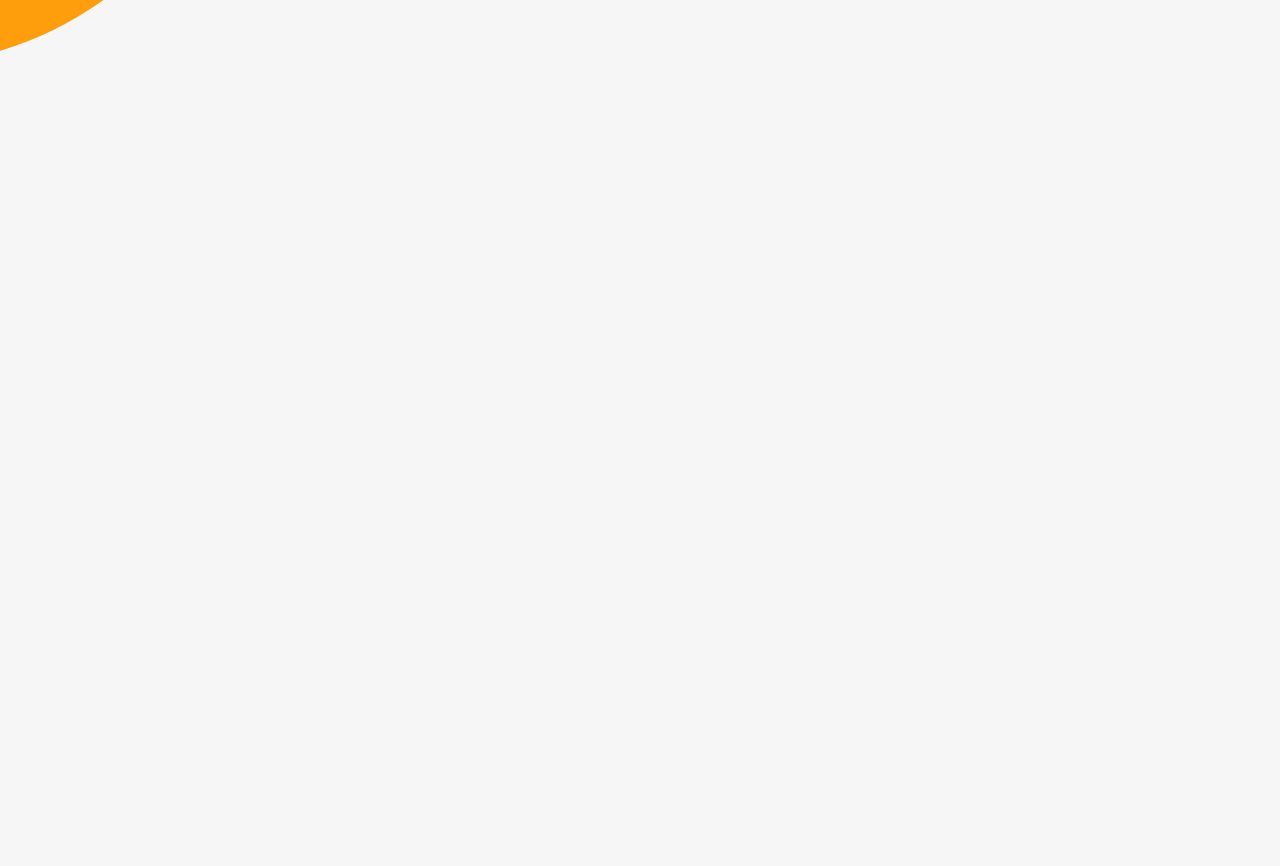
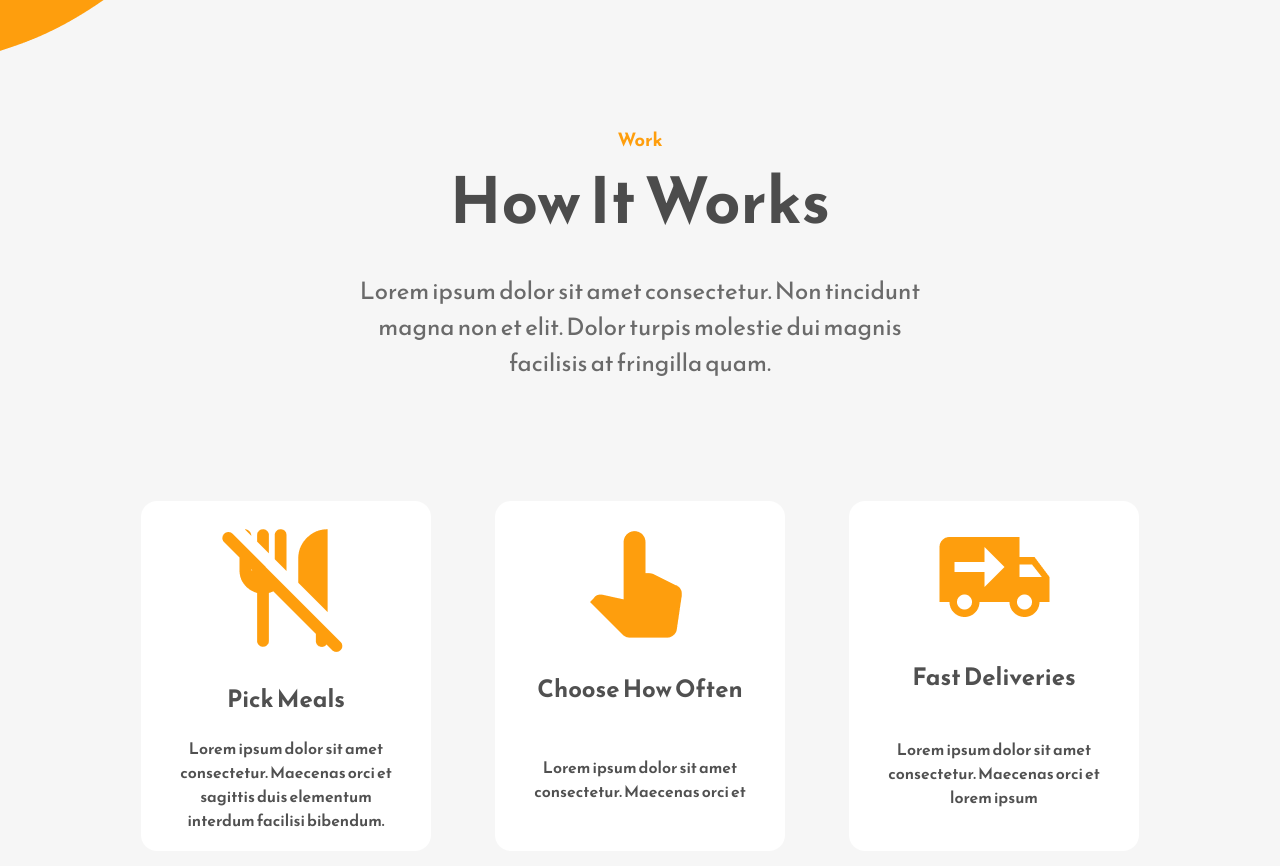
Before and after one commit to Abdelrahman5243/Restaurant-Landing-Page, a React (Create React App) app: page / in a window 1280 px wide. Shown: the part 1820-2686 px from the top of the page. Before the commit the page ends 1895 px from the top, so only its background shows below. Built offline with nearby package versions, Linux system fonts and the light colour scheme.

Commit message:
add Work section

```diff
--- a/src/App.js
+++ b/src/App.js
@@ -1,12 +1,17 @@
 import './App.css';
 import Home from './Components/Home';
 import About from './Components/About';
+import Work from './Components/Work';
+
+
 
 function App() {
   return (
     <div className="App">
 <Home/>
 <About/>
+<Work/>
+
     </div>
   );
 }
--- /dev/null
+++ b/src/Components/Work.js
@@ -0,0 +1,49 @@
+import React from "react";
+import PickMeals from "../Assets/pick-meals-image.png";
+import ChooseMeals from "../Assets/choose-image.png";
+import DeliveryMeals from "../Assets/delivery-image.png";
+
+const Work = () => {
+  const workInfoData = [
+    {
+      image: PickMeals,
+      title: "Pick Meals",
+      text: "Lorem ipsum dolor sit amet consectetur. Maecenas orci et sagittis duis elementum interdum facilisi bibendum.",
+    },
+    {
+      image: ChooseMeals,
+      title: "Choose How Often",
+      text: "Lorem ipsum dolor sit amet consectetur. Maecenas orci et ",
+    },
+    {
+      image: DeliveryMeals,
+      title: "Fast Deliveries",
+      text: "Lorem ipsum dolor sit amet consectetur. Maecenas orci et lorem ipsum",
+    },
+  ];
+  return (
+    <div className="work-section-wrapper">
+      <div className="work-section-top">
+        <p className="primary-subheading">Work</p>
+        <h1 className="primary-heading">How It Works</h1>
+        <p className="primary-text">
+          Lorem ipsum dolor sit amet consectetur. Non tincidunt magna non et
+          elit. Dolor turpis molestie dui magnis facilisis at fringilla quam.
+        </p>
+      </div>
+      <div className="work-section-bottom">
+        {workInfoData.map((data) => (
+          <div className="work-section-info" key={data.title}>
+            <div className="info-boxes-img-container">
+              <img src={data.image} alt="" />
+            </div>
+            <h2>{data.title}</h2>
+            <p>{data.text}</p>
+          </div>
+        ))}
+      </div>
+    </div>
+  );
+};
+
+export default Work;
```
